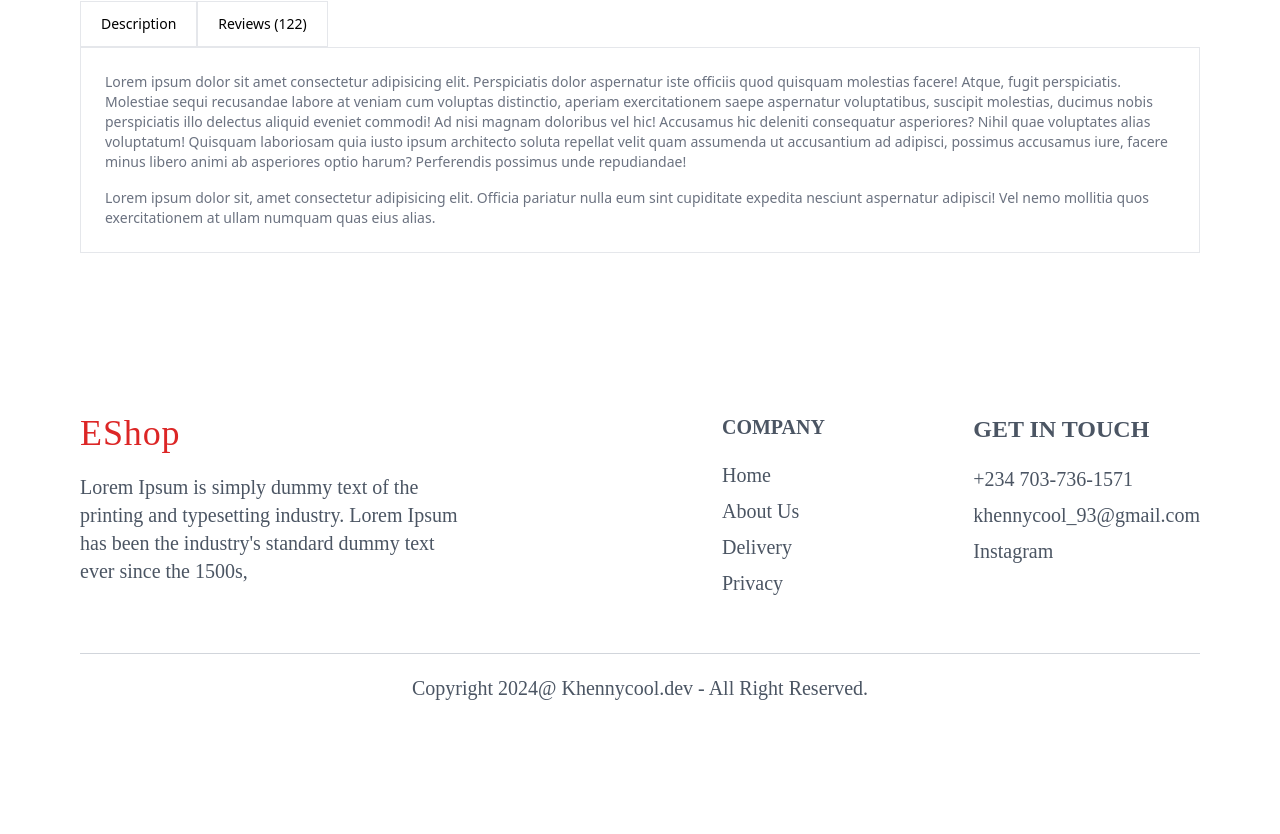
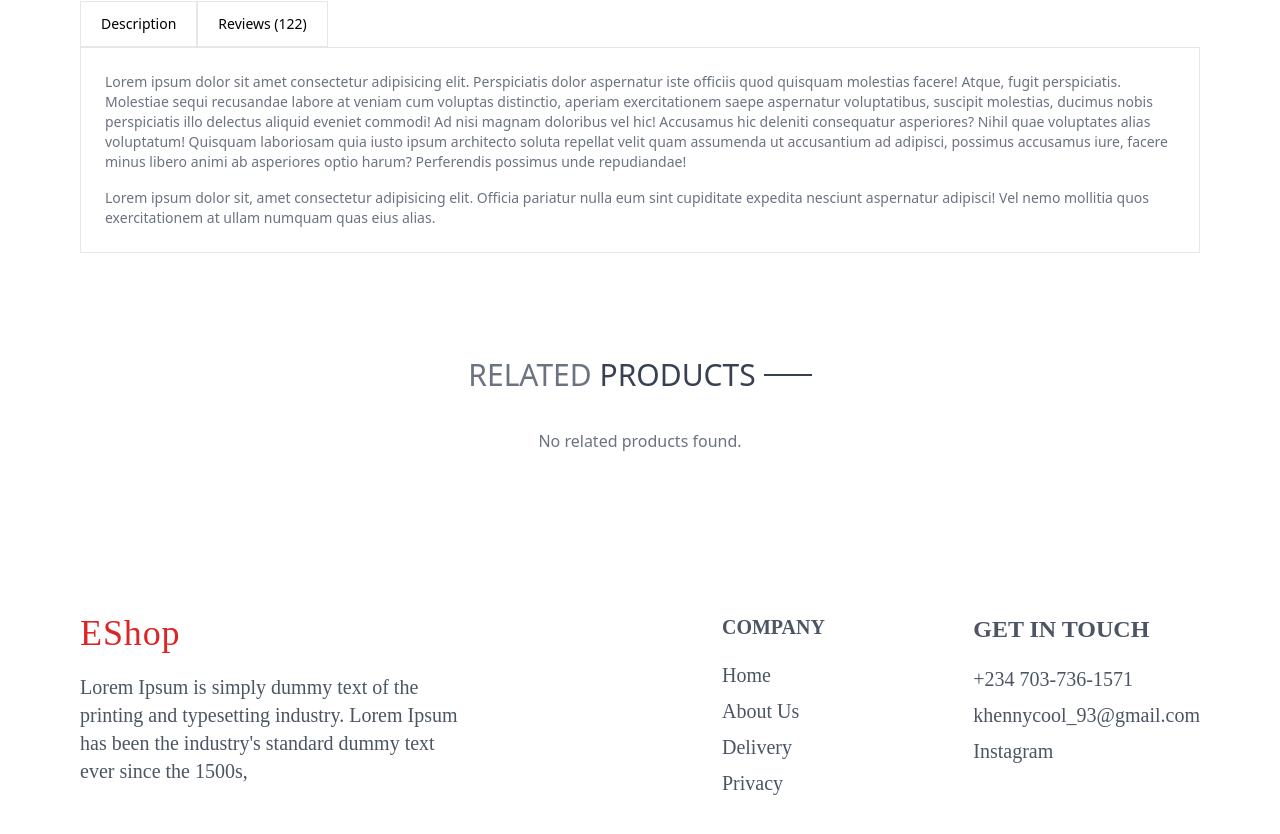
Before and after one commit to Kolawole-kehinde/SHOP, a React (Vite) app in the folder Shop/: page /product/1 in a window 1280 px wide. Shown: the part 850-1684 px from the top of the page. Before the commit the page ends 1612 px from the top, so only its background shows below. Built offline with nearby package versions, Linux system fonts and the light colour scheme.

Commit message:
Added related product page

```diff
--- a/Shop/src/Components/ProductItem.jsx
+++ b/Shop/src/Components/ProductItem.jsx
@@ -2,7 +2,7 @@ import React, { useContext } from 'react';
 import { shopContext } from './Contex/ShopContext';
 import { Link } from 'react-router-dom';
 
-const ProductItem = ({ id, image, description, price,name, }) => {
+export const ProductItem = ({ id, image, description, price,name, }) => {
   // console.log('Rendering ProductItem with id:', id);
   const { currency } = useContext(shopContext);
 
--- a/Shop/src/Components/RelatedProducts.jsx
+++ b/Shop/src/Components/RelatedProducts.jsx
@@ -1,11 +1,45 @@
-import React from 'react'
+import React, { useState, useEffect, useContext } from 'react';
+import Tittle from './Tittle';
+import ProductItem from './ProductItem';
+import { shopContext } from './Contex/ShopContext';
 
-const RelatedProducts = ({category, subCategory}) => {
+const RelatedProducts = ({ category, subCategory }) => {
+  const [related, setRelated] = useState([]);
+  const { products } = useContext(shopContext);
+
+  useEffect(() => {
+    if (products.length > 0) {
+      const filteredProducts = products.filter(
+        (item) => item.category === category && item.subCategory === subCategory
+      );
+
+      setRelated(filteredProducts.slice(0, 4));
+    }
+  }, [products, category, subCategory]);
+
   return (
-    <div>
+    <div className='my-24'>
+      <div className='text-center text-3xl py-2'>
+        <Tittle text1='RELATED ' text2='PRODUCTS' />
+      </div>
 
+      {related.length > 0 ? (
+        <div className='grid grid-cols-2 md:grid-cols-3 lg:grid-cols-4 gap-4 gap-y-6'>
+          {related.map((item) => (
+            <ProductItem
+              key={item._id}
+              id={item._id}
+              name={item.name}
+              price={item.price}
+              image={item.image}
+            />
+          ))}
+        </div>
+      ) : (
+        <p className="text-center text-gray-500 mt-4">No related products found.</p>
+      )}
     </div>
-  )
-}
+  );
+};
 
-export default RelatedProducts
+export default RelatedProducts;
--- a/Shop/src/Pages/ProductPage.jsx
+++ b/Shop/src/Pages/ProductPage.jsx
@@ -1,6 +1,7 @@
 import React, { useContext, useEffect, useState } from 'react';
 import { useParams } from 'react-router-dom';
 import { shopContext } from '../Components/Contex/ShopContext';
+import RelatedProducts from '../Components/RelatedProducts';
 
 const ProductPage = () => {
   const { productId } = useParams();
@@ -81,6 +82,9 @@ const ProductPage = () => {
           </p>
         </div>
       </div>
+
+    {/* ................Display Related Products...................... */}
+            <RelatedProducts/>
     </div>
   );
 };
```
Also changed, not shown: 1 other file (tests, documents, lock files or other folders).
